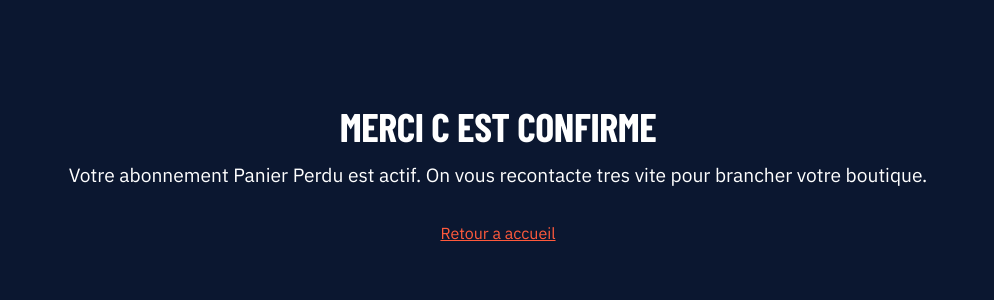
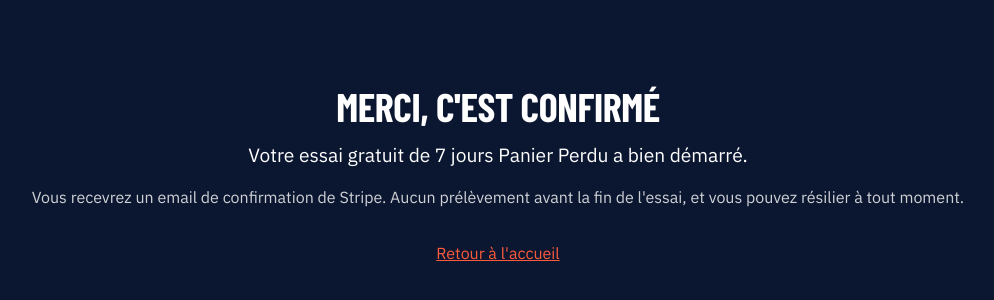
Before and after one commit to cnytgbvvrn-prog/panier-perdu, a Next.js app: page /succes in a window 1280 px wide. Shown: the part 224-524 px from the top of the page, without its empty margins (142-1136 px from the left). Built offline with nearby package versions, Linux system fonts and the light colour scheme; a web font is replaced by a local one.

Commit message:
page succes

```diff
--- a/app/succes/page.tsx
+++ b/app/succes/page.tsx
@@ -3,9 +3,10 @@
 export default function Succes() {
   return (
     <main style={{ minHeight: "100vh", display: "flex", flexDirection: "column", alignItems: "center", justifyContent: "center", backgroundColor: "#0B1730", color: "white", textAlign: "center", padding: "2rem" }}>
-      <h1 style={{ fontSize: "2.5rem", marginBottom: "1rem" }}>Merci c est confirme</h1>
-      <p style={{ fontSize: "1.2rem", marginBottom: "2rem" }}>Votre abonnement Panier Perdu est actif. On vous recontacte tres vite pour brancher votre boutique.</p>
-      <Link href="/" style={{ color: "#FF5A3C", textDecoration: "underline" }}>Retour a accueil</Link>
+      <h1 style={{ fontSize: "2.5rem", marginBottom: "1rem" }}>Merci, c'est confirmé</h1>
+      <p style={{ fontSize: "1.2rem", marginBottom: "1rem" }}>Votre essai gratuit de 7 jours Panier Perdu a bien démarré.</p>
+      <p style={{ fontSize: "1rem", marginBottom: "2rem", opacity: 0.8 }}>Vous recevrez un email de confirmation de Stripe. Aucun prélèvement avant la fin de l'essai, et vous pouvez résilier à tout moment.</p>
+      <Link href="/" style={{ color: "#FF5A3C", textDecoration: "underline" }}>Retour à l'accueil</Link>
     </main>
   );
 }
```
